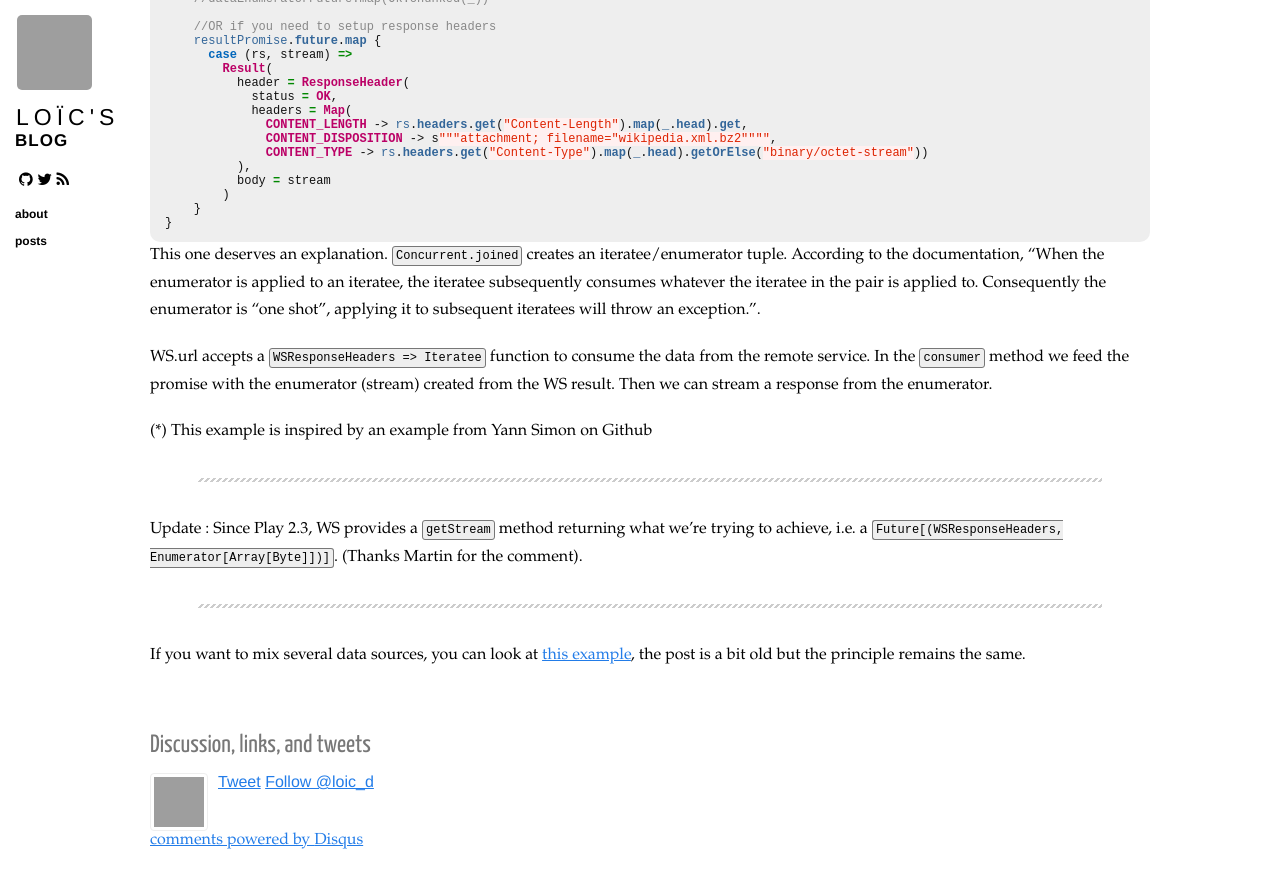
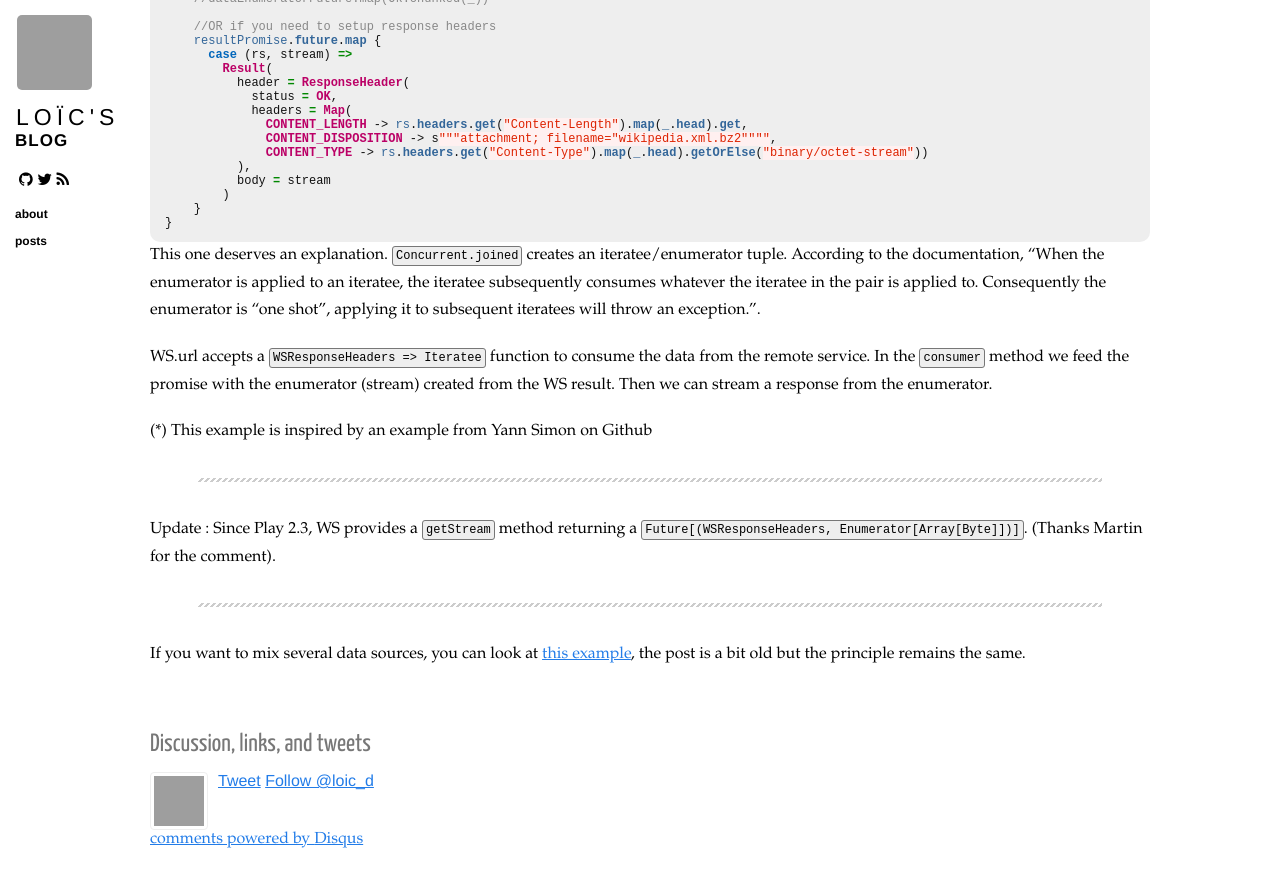
Before and after one commit to loicdescotte/loicdescotte.github.io, a Jekyll site: the page built from _posts/2014-09-10-streaming.md, in a window 1280 px wide and 900 px high, scrolled down 1424 px. Shown: the top 888 px of the window. Built offline with Jekyll 4.4.1, drawn with Linux system fonts in a browser that asks for light colours; nearby versions of some CDN libraries; Markdown is read by kramdown in place of the engine named in the settings; comment, search, counter and statistics services are not loaded; grey boxes are pictures that could not be loaded.

Commit message:
Update 2014-09-10-streaming.md

```diff
--- a/_posts/2014-09-10-streaming.md
+++ b/_posts/2014-09-10-streaming.md
@@ -118,7 +118,7 @@ In the `consumer` method we feed the promise with the enumerator (stream) create
 
 ----------------
 
-Update : Since Play 2.3, WS provides a `getStream` method returning what we're trying to achieve, i.e. a `Future[(WSResponseHeaders, Enumerator[Array[Byte]])]`. (Thanks Martin for the comment).
+Update : Since Play 2.3, WS provides a `getStream` method returning a `Future[(WSResponseHeaders, Enumerator[Array[Byte]])]`. (Thanks Martin for the comment).
 
 ----------------
 
```
